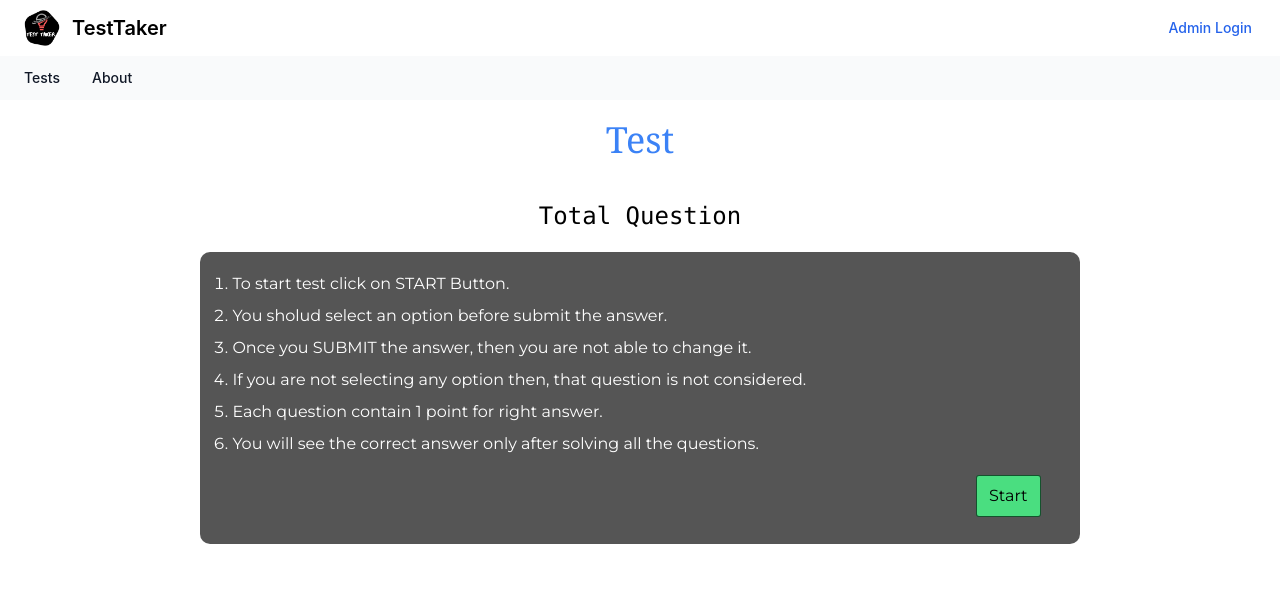
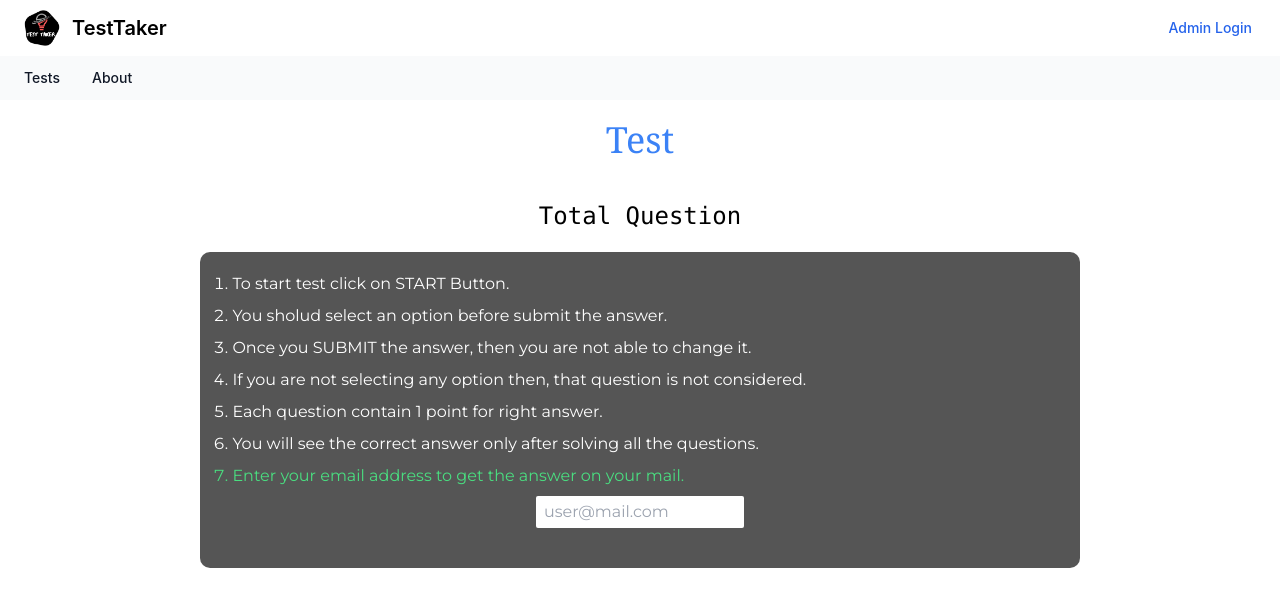
Before and after one commit to buggiebug/TestTaker, a React (Create React App) app: page /start-test in a window 1280 px wide. Shown: the top 606 px of the page. Built offline with nearby package versions, Linux system fonts and the light colour scheme; no server answers; the HTML template or start-up script is replaced by a standard one.

Commit message:
adding mail feature

```diff
--- a/src/Components/User/Instruction.jsx
+++ b/src/Components/User/Instruction.jsx
@@ -11,6 +11,7 @@ function Instruction() {
                 <li className='mb-2'>If you are not selecting any option then, that question is not considered.</li>
                 <li className='mb-2'>Each question contain 1 point for right answer.</li>
                 <li className='mb-2'>You will see the correct answer only after solving all the questions.</li>
+                <li className='mb-2 text-green-400'>Enter your email address to get the answer on your mail.</li>
             </ol>
         </div>
     </>
--- a/src/Components/User/TestContent/SeeAnswer.jsx
+++ b/src/Components/User/TestContent/SeeAnswer.jsx
@@ -3,7 +3,7 @@ import {Link,useLocation} from "react-router-dom";
 
 function SeeAnswer() {
   const {state} = useLocation();
-  const {ansState} = state;
+  const {ansState,subjectName,userMailState} = state;
 
   //  //! Show the answer...
   const viewAnswerBTN = (id,el)=>{
@@ -17,17 +17,31 @@ function SeeAnswer() {
     })
   }
 
+  const sendMail = async(count)=>{
+    const fetchData = await fetch(`http://localhost:8080/api/v1/user/send-marks`,{
+      method:"POST",
+      headers:{
+        "content-type":"application/json"
+      },
+      body:JSON.stringify({subjectName,userMailState,count,ansState})
+    });
+    await fetchData.json();
+  }
+
   const [countMarkState,setCountMarksState] = useState(0);
   useEffect(()=>{
     //  Add display [none] to each id...
-    let count = 1;
+    let count = 1,temp=0;
     ansState.forEach((e)=>{
       if(e.right_Answer === e.yourAnswer){
         setCountMarksState(count)
         count++;
+        temp++;
       }
       document.getElementById(e.id).style.display = "none";
     })
+    //  Pass the marks...
+    sendMail(temp);
     // eslint-disable-next-line
   },[])
 
@@ -37,8 +51,9 @@ function SeeAnswer() {
     <div className='pt-10 mx-5'>
         <div>
           <h3 className='font-mono uppercase text-center text-2xl'>Result :)</h3>
-          <div className='text-right pt-10 mr-10'>
-            <p className='inline-block text-red-800 text-xl font-serif'>You Scored : {countMarkState}</p>
+          <div className='flex justify-around items-center mt-10'>
+            <p className='text-lg text-gray-900'>{subjectName} Test</p>
+            <p className='font-serif text-lg'>You Scored : <span className='text-red-800 text-2xl'>{countMarkState}</span></p>
           </div>
         </div>
         <div className='flex flex-wrap justify-center items-center'>
--- a/src/Components/User/TestContent/StartTest.jsx
+++ b/src/Components/User/TestContent/StartTest.jsx
@@ -15,6 +15,17 @@ function StartTest() {
 
   const ref = useRef();
 
+  const [userMailState,setUserMailState] = useState("");
+  const [validEmailState,setValidMailState] = useState("Invalid Email");
+  const changeUserMailValue = (e)=>{
+    const userMail = e.target.value;
+    if(userMail.includes("@") && userMail.includes(".com") && /\d/.test(String(userMail))){
+      setValidMailState("")
+    }else{
+      setValidMailState("Invalid Email")
+    }
+    setUserMailState(userMail);
+  }
 
   useEffect(() => {
     questionsSearchBySubjectName(state);
@@ -96,6 +107,10 @@ function StartTest() {
             {/* //! Show Instructions... */}
             <div className={`${showSubmitBTN === "hidden"?"visible":"hidden"}`}>
               <Instruction/>
+              <div className="flex flex-col justify-center items-center">
+                <input onChange={changeUserMailValue} value={userMailState} type="email" placeholder="user@mail.com" name="useremail" className="px-2 py-1 rounded-sm focus:ring-2 outline-none text-gray-900"/>
+                <p className={`mt-2 text-red-400 ${userMailState.length>0?"block":"hidden"}`}>{validEmailState}</p>
+              </div>
             </div>
 
             {/* //! Show Question... */}
@@ -135,10 +150,10 @@ function StartTest() {
               </div> */}
 
               {/* //! Submit, Start & View Score Button... */}
-              <div className="ml-auto mr-5 mx-3 mb-2 flex flex-wrap justify-evenly">
+              <div className={`${validEmailState.length===0?"flex":"hidden"} ml-auto mr-5 mx-3 mb-2 flex flex-wrap justify-evenly`}>
                 <button disabled={indexState >= 2? true:false} onClick={startTest} className={`${showStartBTN} px-3 py-2 ring-green-900 ring-1 focus:ring-2 bg-green-400 focus:bg-green-600 rounded-sm`}>Start</button>
                 <button disabled={submitBTNState} onClick={()=>{submitTest(showQuestionState)}} className={`${showSubmitBTN} ${submitBTNState === true ? "bg-transparent":" text-gray-200 rounded-sm hover:rounded-xl border border-gray-400 hover:bg-green-500 hover:text-white transition-all duration-500"} px-3 py-2 text-white rounded-sm`}>Submit & Next &nbsp;<i className="fa-solid fa-forward"></i></button>
-                <Link to="/your-answer" state={{ansState}} className={`${indexState===countQuesState && submitBTNState ?"visible":"hidden"} mx-2 px-3 py-2 bg-green-400 hover:bg-blue-800 hover:text-white rounded-sm`}>View Score</Link>
+                <Link to="/your-answer" state={{ansState,subjectName:state,userMailState}} className={`${indexState===countQuesState && submitBTNState ?"visible":"hidden"} mx-2 px-3 py-2 bg-green-400 hover:bg-blue-800 hover:text-white rounded-sm`}>View Score</Link>
               </div>
 
             </div>
```
